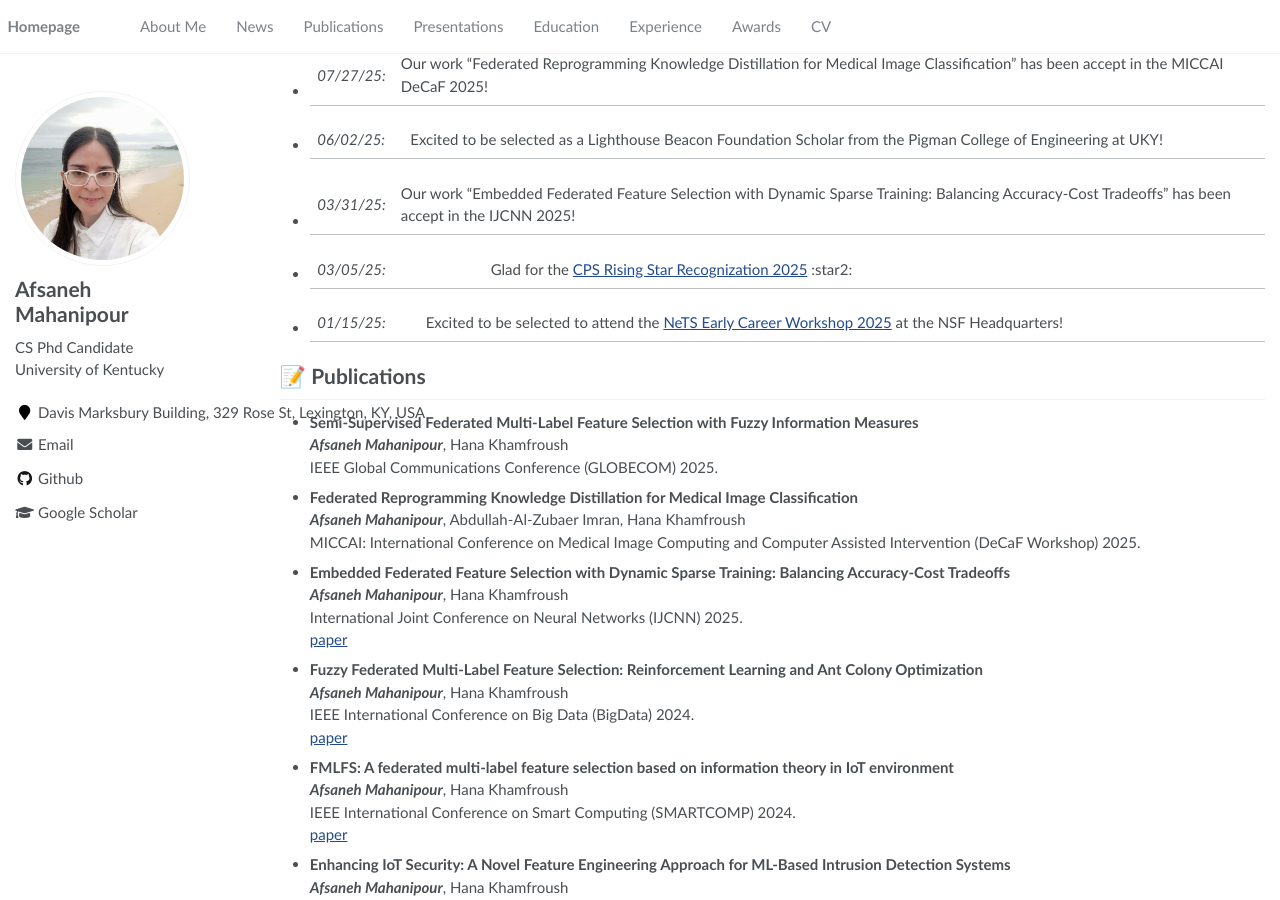
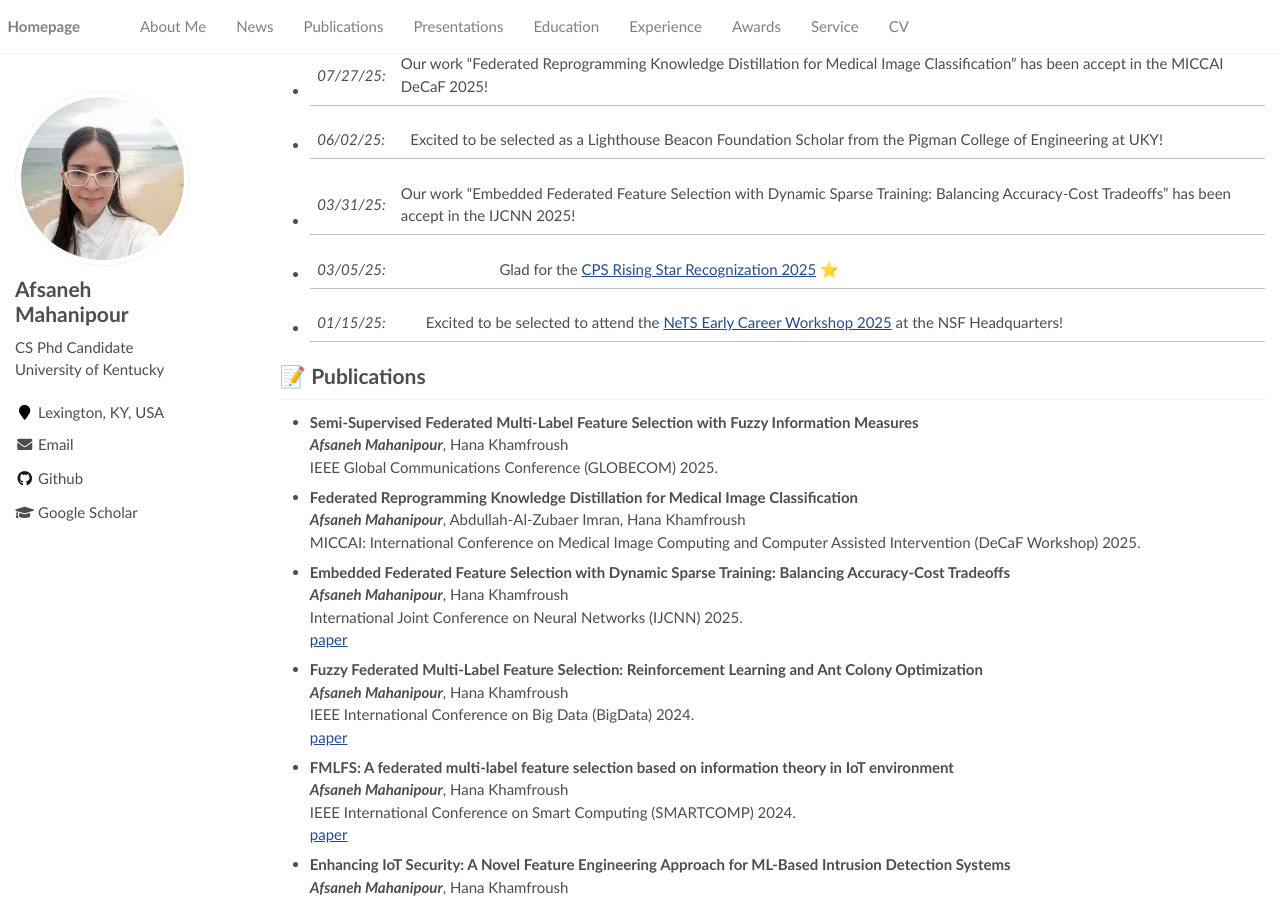
Before and after one commit to AfsanehMahanipour/AfsanehMahanipour.github.io, a Jekyll site: the page built from _pages/about.md, in a window 1280 px wide and 900 px high, scrolled down 626 px. Built offline with Jekyll 4.4.1, drawn with Linux system fonts in a browser that asks for light colours.

Commit message:
Update website

```diff
--- a/_config.yml
+++ b/_config.yml
@@ -24,7 +24,7 @@ author:
   name             : "Afsaneh Mahanipour"
   avatar           : "images/Afsaneh.jpeg"
   bio              : "CS Phd Candidate<br>University of Kentucky"
-  location         : "Davis Marksbury Building, 329 Rose St, Lexington, KY, USA"
+  location         : "Lexington, KY, USA"
   employer         :
   pubmed           :
   googlescholar    : "https://scholar.google.com/citations?view_op=list_works&hl=en&hl=en&user=Auoe-8YAAAAJ&sortby=pubdate"
--- a/_data/navigation.yml
+++ b/_data/navigation.yml
@@ -21,6 +21,9 @@ main:
   - title: "Awards"
     url: "/#-awards-and-fellowships"
 
+  - title: "Service"
+    url: "/#-service"
+
   - title: "CV"
     url: "files/cv.pdf"
     target: "_blank"
--- a/_pages/about.md
+++ b/_pages/about.md
@@ -37,7 +37,7 @@ I am a Ph.D. candidate in [Computer Science](https://engr.uky.edu/academics/depa
 - *07/27/25:* | Our work "Federated Reprogramming Knowledge Distillation for Medical Image Classification" has been accept in the MICCAI DeCaF 2025!
 - *06/02/25:* | Excited to be selected as a Lighthouse Beacon Foundation Scholar from the Pigman College of Engineering at UKY!
 - *03/31/25:* | Our work "Embedded Federated Feature Selection with Dynamic Sparse Training: Balancing Accuracy-Cost Tradeoffs" has been accept in the IJCNN 2025!
-- *03/05/25:* | Glad for the [CPS Rising Star Recognization 2025](https://engr.uky.edu/news/phd-student-named-2025-cps-rising-star) :star2:
+- *03/05/25:* | Glad for the [CPS Rising Star Recognization 2025](https://engr.uky.edu/news/phd-student-named-2025-cps-rising-star) ⭐
 - *01/15/25:* | Excited to be selected to attend the [NeTS Early Career Workshop 2025](https://sites.google.com/view/nets-early-career-2025/home?authuser=0) at the NSF Headquarters!
 
 
@@ -194,7 +194,7 @@ I am a Ph.D. candidate in [Computer Science](https://engr.uky.edu/academics/depa
 - *2018* **Erasmus+ Gradana Machine Learning and Data Mining Winter School Participant**, University of Bonn, Germany.
 
 
-# 📜 service
+# 📜 Service
 
 ## Leadership
 - 2024 - 2025,  Leadership Team Member, Graduate Student Association of Data and Computation (ADC), University of Kentucky
```
Also changed, not shown: other parts of _pages/about.md (+1 -1 lines).
